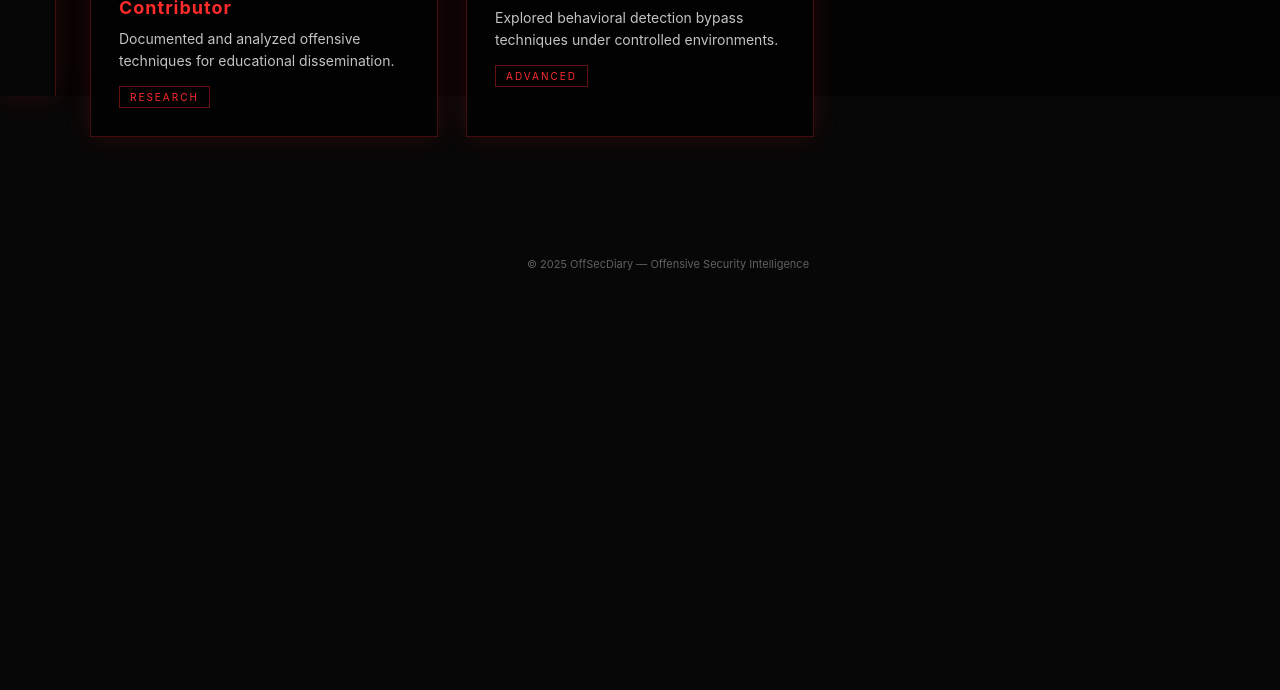
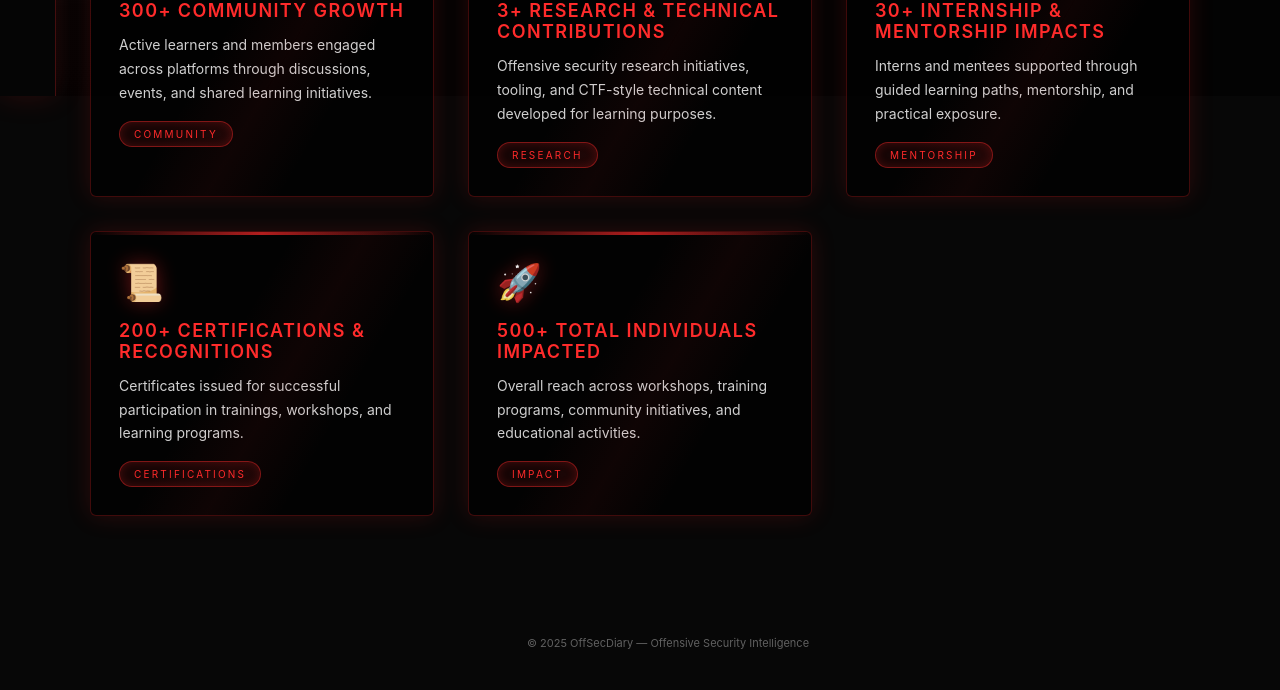
Before and after one commit to AnimeshMK/OSD-Website, a plain HTML site: page html/achievements.html in a window 1280 px wide. Shown: the part 704-1394 px from the top of the page. Before the commit the page ends 1015 px from the top, so only its background shows below. Drawn offline with Linux system fonts and the light colour scheme.

Commit message:
Achievements section added + UX Updates

```diff
--- a/css/achievements.css
+++ b/css/achievements.css
@@ -4,6 +4,8 @@
   min-height: 100vh;
   padding: 120px 80px 80px;
   transition: margin-left 0.35s ease;
+  background:
+    radial-gradient(800px 400px at 50% 0%, rgba(255,43,43,0.08), transparent 70%);
 }
 
 .achievements-container {
@@ -11,72 +13,142 @@
   margin: 0 auto;
 }
 
-/* Header */
+/* ================= HEADER ================= */
+
 .achievements-header h1 {
   font-size: 42px;
   letter-spacing: 4px;
   color: #ff2b2b;
   margin-bottom: 14px;
+  text-shadow:
+    0 0 18px rgba(255, 43, 43, 0.45),
+    0 0 40px rgba(255, 43, 43, 0.15);
 }
 
 .achievements-header p {
   max-width: 760px;
-  opacity: 0.75;
+  opacity: 0.8;
   line-height: 1.7;
+  font-size: 15px;
+  letter-spacing: 0.4px;
 }
 
-/* Grid */
+/* ================= GRID ================= */
+
 .achievement-grid {
   margin-top: 60px;
   display: grid;
   grid-template-columns: repeat(auto-fit, minmax(260px, 1fr));
-  gap: 28px;
+  gap: 34px;
 }
 
-/* Card */
+/* ================= CARD ================= */
+
 .achievement-card {
+  position: relative;
   background: rgba(0, 0, 0, 0.65);
   border: 1px solid rgba(255, 43, 43, 0.25);
   padding: 28px;
-  position: relative;
+  overflow: hidden;
+  border-radius: 6px;
   box-shadow: 0 0 25px rgba(255, 43, 43, 0.15);
-  transition: transform 0.35s ease, box-shadow 0.35s ease;
+  transition:
+    transform 0.35s ease,
+    box-shadow 0.35s ease,
+    border 0.35s ease;
 }
 
-.achievement-card:hover {
-  transform: translateY(-6px);
-  box-shadow: 0 0 40px rgba(255, 43, 43, 0.35);
+/* top accent line */
+.achievement-card::before {
+  content: "";
+  position: absolute;
+  top: 0;
+  left: 0;
+  height: 3px;
+  width: 100%;
+  background: linear-gradient(
+    90deg,
+    transparent,
+    #ff2b2b,
+    transparent
+  );
+  opacity: 0.7;
 }
 
-/* Badge icon */
-.badge-icon {
-  font-size: 34px;
-  margin-bottom: 14px;
+/* soft glow overlay */
+.achievement-card::after {
+  content: "";
+  position: absolute;
+  inset: 0;
+  background:
+    linear-gradient(
+      120deg,
+      transparent 40%,
+      rgba(255, 43, 43, 0.05),
+      transparent 70%
+    );
+  pointer-events: none;
 }
 
-/* Text */
+/* hover behavior */
+.achievement-card:hover {
+  transform: translateY(-8px) scale(1.01);
+  border-color: rgba(255, 43, 43, 0.6);
+  box-shadow:
+    0 0 50px rgba(255, 43, 43, 0.35),
+    inset 0 0 30px rgba(255, 43, 43, 0.08);
+}
+
+/* ================= ICON ================= */
+
+.badge-icon {
+  font-size: 36px;
+  margin-bottom: 16px;
+  filter: drop-shadow(0 0 10px rgba(255, 43, 43, 0.4));
+  opacity: 0.95;
+}
+
+/* ================= TITLE ================= */
+
 .achievement-card h3 {
   font-size: 18px;
-  letter-spacing: 1px;
+  letter-spacing: 1.4px;
+  font-weight: 600;
   color: #ff2b2b;
-  margin-bottom: 10px;
+  text-transform: uppercase;
+  margin-bottom: 12px;
 }
+
+/* ================= DESCRIPTION ================= */
 
 .achievement-card p {
   font-size: 14px;
-  opacity: 0.85;
-  line-height: 1.6;
+  line-height: 1.7;
+  opacity: 0.9;
+  color: #e6e6e6;
 }
 
-/* Tag */
+/* ================= TAG ================= */
+
 .badge-tag {
   display: inline-block;
-  margin-top: 14px;
+  margin-top: 16px;
+  padding: 6px 14px;
   font-size: 10px;
-  letter-spacing: 2px;
-  padding: 4px 10px;
-  border: 1px solid rgba(255, 43, 43, 0.4);
+  letter-spacing: 2.2px;
+  border-radius: 20px;
   color: #ff2b2b;
+  background: rgba(255, 43, 43, 0.08);
+  border: 1px solid rgba(255, 43, 43, 0.45);
+  box-shadow: inset 0 0 10px rgba(255, 43, 43, 0.2);
+  transition: 0.3s ease;
+}
+
+.achievement-card:hover .badge-tag {
+  background: rgba(255, 43, 43, 0.15);
+  box-shadow:
+    inset 0 0 14px rgba(255, 43, 43, 0.3),
+    0 0 12px rgba(255, 43, 43, 0.35);
 }
 
 /* ================= RESPONSIVE ================= */
@@ -89,9 +161,22 @@
   .achievements-header h1 {
     font-size: 32px;
   }
+
+  .achievement-card {
+    padding: 24px;
+  }
+
+  .achievement-card h3 {
+    font-size: 16px;
+  }
+
+  .badge-icon {
+    font-size: 32px;
+  }
 }
 
 /* ================= FOOTER ================= */
+
 .footer {
   text-align: center;
   font-size: 11px;
--- a/css/base.css
+++ b/css/base.css
@@ -189,7 +189,8 @@ body.sidebar-open .enquiry-page,
 body.sidebar-open .events-section,
 body.sidebar-open .home-main,
 body.sidebar-open .about-stack,
-body.sidebar-open .events-container {
+body.sidebar-open .events-container,
+body.sidebar-open .achievements-page {
   margin-left: 260px;
   transition: margin-left 0.25s ease;
 }
@@ -197,7 +198,8 @@ body.sidebar-open .events-container {
 .about-page,
 .enquiry-page,
 .events-section,
-.about-stack {
+.about-stack,
+.achievements-page {
   transition: margin-left 0.25s ease;
 }
 
@@ -274,3 +276,45 @@ body.sidebar-open .page-content {
 .footer {
   will-change: margin-left;
 }
+
+/* ================= CUSTOM SCROLLBAR ================= */
+
+/* Chrome, Edge, Safari */
+::-webkit-scrollbar {
+  width: 10px;
+}
+
+::-webkit-scrollbar-track {
+  background: #050505;
+  box-shadow: inset 0 0 6px rgba(255, 43, 43, 0.15);
+}
+
+::-webkit-scrollbar-thumb {
+  background: linear-gradient(
+    180deg,
+    #ff2b2b,
+    #8b0000
+  );
+  border-radius: 8px;
+  border: 2px solid #050505;
+  box-shadow:
+    0 0 10px rgba(255, 43, 43, 0.5),
+    inset 0 0 6px rgba(255, 43, 43, 0.3);
+}
+
+::-webkit-scrollbar-thumb:hover {
+  background: linear-gradient(
+    180deg,
+    #ff4d4d,
+    #b00000
+  );
+  box-shadow:
+    0 0 14px rgba(255, 43, 43, 0.8),
+    inset 0 0 10px rgba(255, 43, 43, 0.4);
+}
+
+/* Firefox support */
+* {
+  scrollbar-width: thin;
+  scrollbar-color: #ff2b2b #050505;
+}
--- a/html/achievements.html
+++ b/html/achievements.html
@@ -39,11 +39,11 @@
     <a href="achievements.html" class="active">Achievements</a>
   </nav>
 
-  <div class="sidebar-auth">
+  <!--<div class="sidebar-auth">
     <button id="authOpenBtn" class="auth-btn">
       SIGN IN / SIGN UP
     </button>
-  </div>
+  </div> -->
 
 </aside>
 
@@ -89,42 +89,86 @@
     <div class="achievement-grid">
 
       <div class="achievement-card reveal">
-        <div class="badge-icon">🏆</div>
-        <h3>Foundations of Offensive Security</h3>
-        <p>Demonstrated understanding of attack surfaces, enumeration, and exploitation basics.</p>
-        <span class="badge-tag">CERTIFICATION</span>
+        <div class="badge-icon">📢</div>
+        <h3>3+ Workshops & Events Conducted</h3>
+        <p>
+          Hands-on cybersecurity workshops and technical events delivered across
+          multiple domains and skill levels.
+        </p>
+        <span class="badge-tag">EVENTS</span>
       </div>
 
       <div class="achievement-card reveal">
-        <div class="badge-icon">🛡️</div>
-        <h3>Threat Modeling Practitioner</h3>
-        <p>Applied adversary modeling and risk-based attack analysis techniques.</p>
+        <div class="badge-icon">👥</div>
+        <h3>15+ Learners & Participants Trained</h3>
+        <p>
+          Individuals trained through structured workshops, learning programs,
+          and practical cybersecurity sessions.
+        </p>
+        <span class="badge-tag">TRAINING</span>
+      </div>
+
+      <div class="achievement-card reveal">
+        <div class="badge-icon">📘</div>
+        <h3>1+ Training Programs Delivered</h3>
+        <p>
+          Structured offensive security training programs designed with
+          real-world methodologies and hands-on learning.
+        </p>
+        <span class="badge-tag">PROGRAMS</span>
+      </div>
+
+      <div class="achievement-card reveal">
+        <div class="badge-icon">🌐</div>
+        <h3>300+ Community Growth</h3>
+        <p>
+          Active learners and members engaged across platforms through
+          discussions, events, and shared learning initiatives.
+        </p>
+        <span class="badge-tag">COMMUNITY</span>
+      </div>
+
+      <div class="achievement-card reveal">
+        <div class="badge-icon">🧪</div>
+        <h3>3+ Research & Technical Contributions</h3>
+        <p>
+          Offensive security research initiatives, tooling, and CTF-style
+          technical content developed for learning purposes.
+        </p>
         <span class="badge-tag">RESEARCH</span>
       </div>
 
       <div class="achievement-card reveal">
-        <div class="badge-icon">⚙️</div>
-        <h3>Lab Completion: Attack Simulation</h3>
-        <p>Executed controlled simulations involving lateral movement and privilege escalation.</p>
-        <span class="badge-tag">LAB</span>
+        <div class="badge-icon">🎓</div>
+        <h3>30+ Internship & Mentorship Impacts</h3>
+        <p>
+          Interns and mentees supported through guided learning paths,
+          mentorship, and practical exposure.
+        </p>
+        <span class="badge-tag">MENTORSHIP</span>
       </div>
 
       <div class="achievement-card reveal">
         <div class="badge-icon">📜</div>
-        <h3>Security Research Contributor</h3>
-        <p>Documented and analyzed offensive techniques for educational dissemination.</p>
-        <span class="badge-tag">RESEARCH</span>
+        <h3>200+ Certifications & Recognitions</h3>
+        <p>
+          Certificates issued for successful participation in trainings,
+          workshops, and learning programs.
+        </p>
+        <span class="badge-tag">CERTIFICATIONS</span>
       </div>
 
       <div class="achievement-card reveal">
-        <div class="badge-icon">🔍</div>
-        <h3>Detection Evasion Study</h3>
-        <p>Explored behavioral detection bypass techniques under controlled environments.</p>
-        <span class="badge-tag">ADVANCED</span>
+        <div class="badge-icon">🚀</div>
+        <h3>500+ Total Individuals Impacted</h3>
+        <p>
+          Overall reach across workshops, training programs, community
+          initiatives, and educational activities.
+        </p>
+        <span class="badge-tag">IMPACT</span>
       </div>
 
     </div>
-
   </div>
 
 </section>
```
Also changed, not shown: html/about.html (+1 -0 lines), html/enquiry.html (+1 -0 lines), html/events.html (+1 -1 lines), html/home.html (+1 -1 lines).
